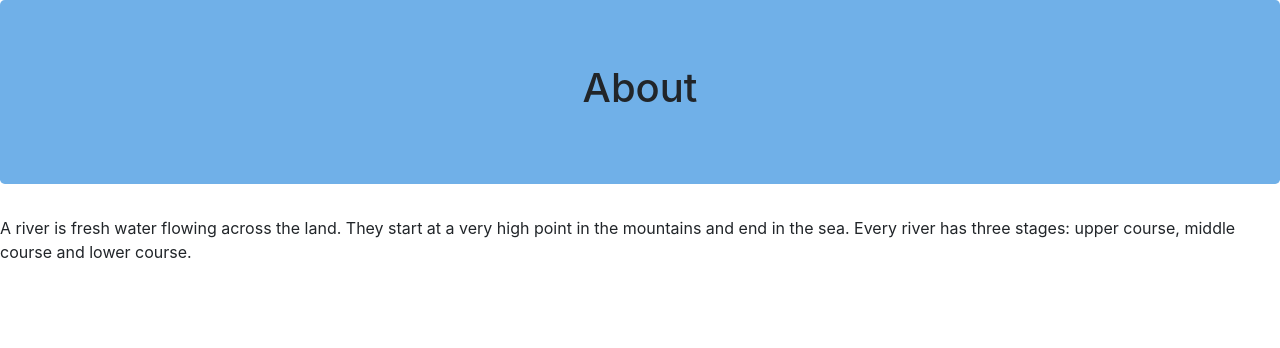
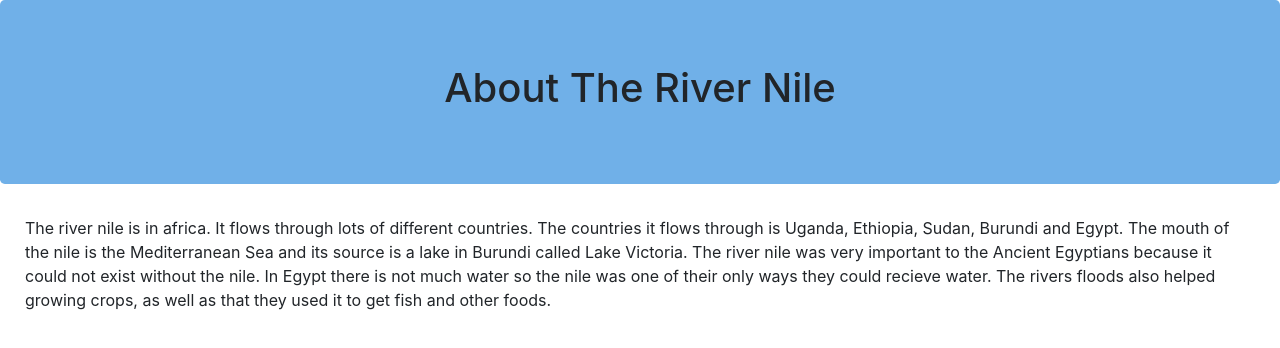
Before and after one commit to conniepocky/River-Project, a plain HTML site: page about.html in a window 1280 px wide. Drawn offline with nearby package versions, Linux system fonts and the light colour scheme.

Commit message:
added files

```diff
--- a/about.html
+++ b/about.html
@@ -13,6 +13,10 @@
         height: 1000px;
         background-color: #70B0E8;
         font-size: 36px
+    }
+
+    p {
+        margin: 25px;
     }
 </style>
 <html>
@@ -35,13 +39,18 @@
 <body>
 
     <div class="jumbotron text-center" style="background-color: #70B0E8;">
-        <h1>About</h1>
+        <h1>About The River Nile</h1>
 
     </div>
 
-    <p>A river is fresh water flowing across the land. They start at a very high point in the mountains and end in the
-        sea. Every river has
-        three stages: upper course, middle course and lower course.
+    <p>
+        The river nile is in africa. It flows through lots of different countries. The countries it flows through is
+        Uganda, Ethiopia, Sudan, Burundi and Egypt. The mouth of the nile is the Mediterranean Sea and its source is a
+        lake in Burundi called Lake Victoria. The river nile was very important to the Ancient Egyptians because it
+        could not exist without the nile. In Egypt there is not much water so the nile was one of their only ways they
+        could recieve water. The rivers floods also helped growing crops, as well as that they used it to get fish and
+        other foods.
+
     </p>
 
 </body>
```
Also changed, not shown: index.html (+1 -2 lines), nile.html (+2 -8 lines), 1 other file.
